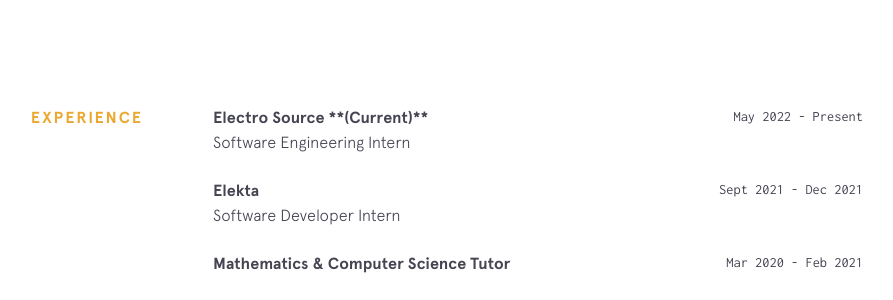
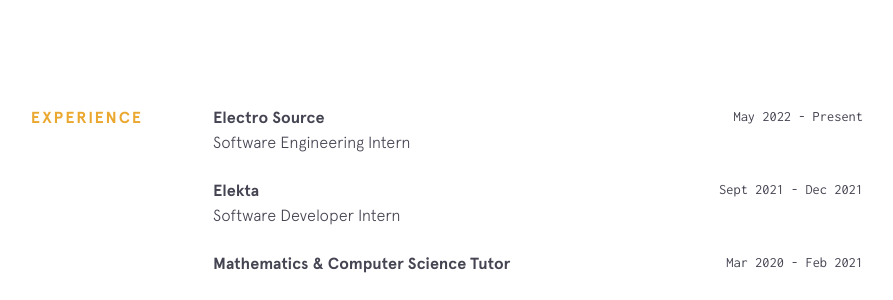
Before and after one commit to rohanxminocha/personal-website-v1, a Jekyll site: the page built from index.html, in a window 1280 px wide and 900 px high, scrolled down 1936 px. Shown: the part 152-452 px from the top of the window, without its empty margins (237-1130 px from the left). Built offline with Jekyll 4.4.1, drawn with Linux system fonts in a browser that asks for light colours; nearby versions of some CDN libraries.

Commit message:
Update experience.yml

```diff
--- a/_data/experience.yml
+++ b/_data/experience.yml
@@ -1,4 +1,4 @@
-- company: Electro Source **(Current)**
+- company: Electro Source
   url: https://electrosource.com/
   time: May 2022 - Present
   position: Software Engineering Intern
```
